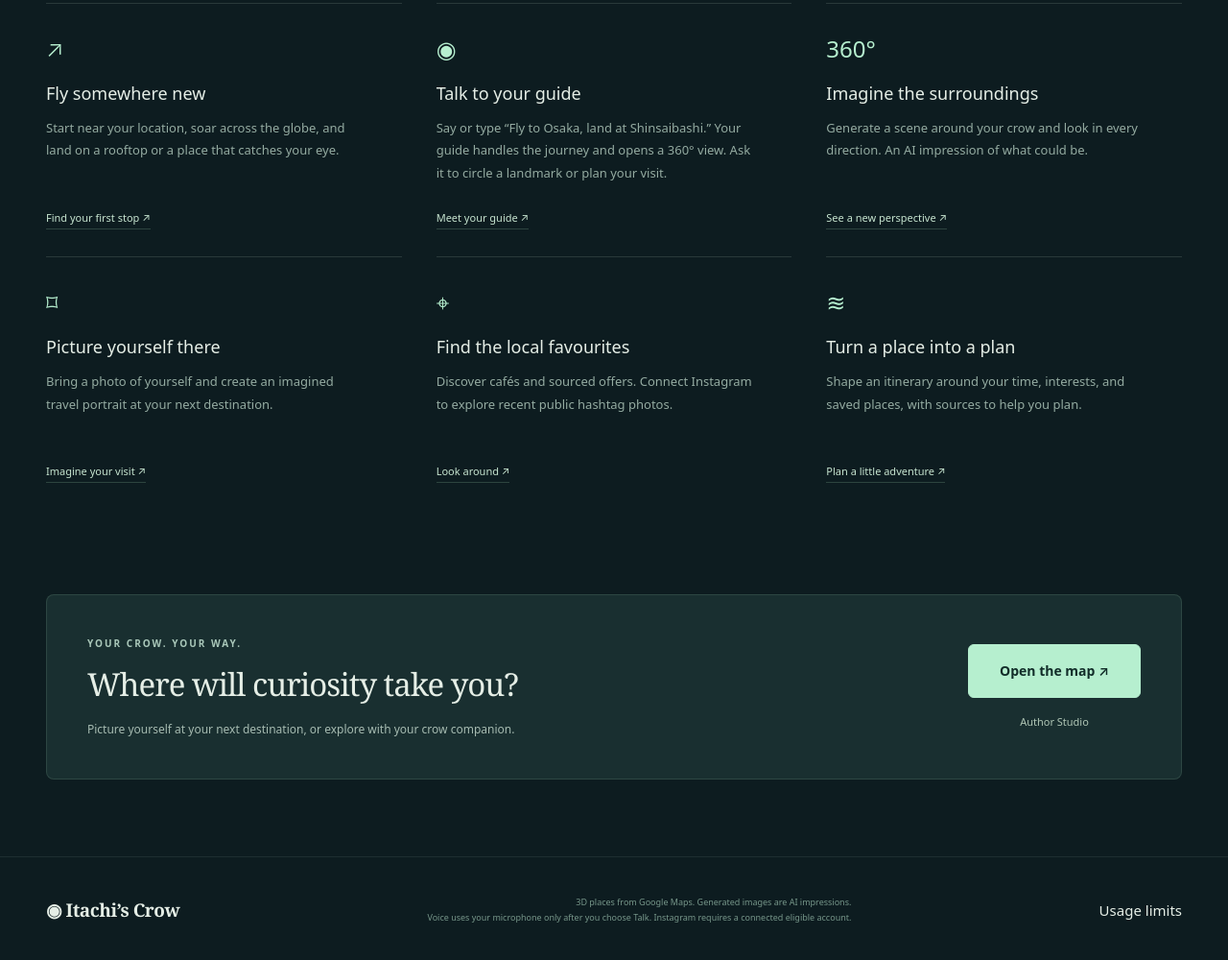
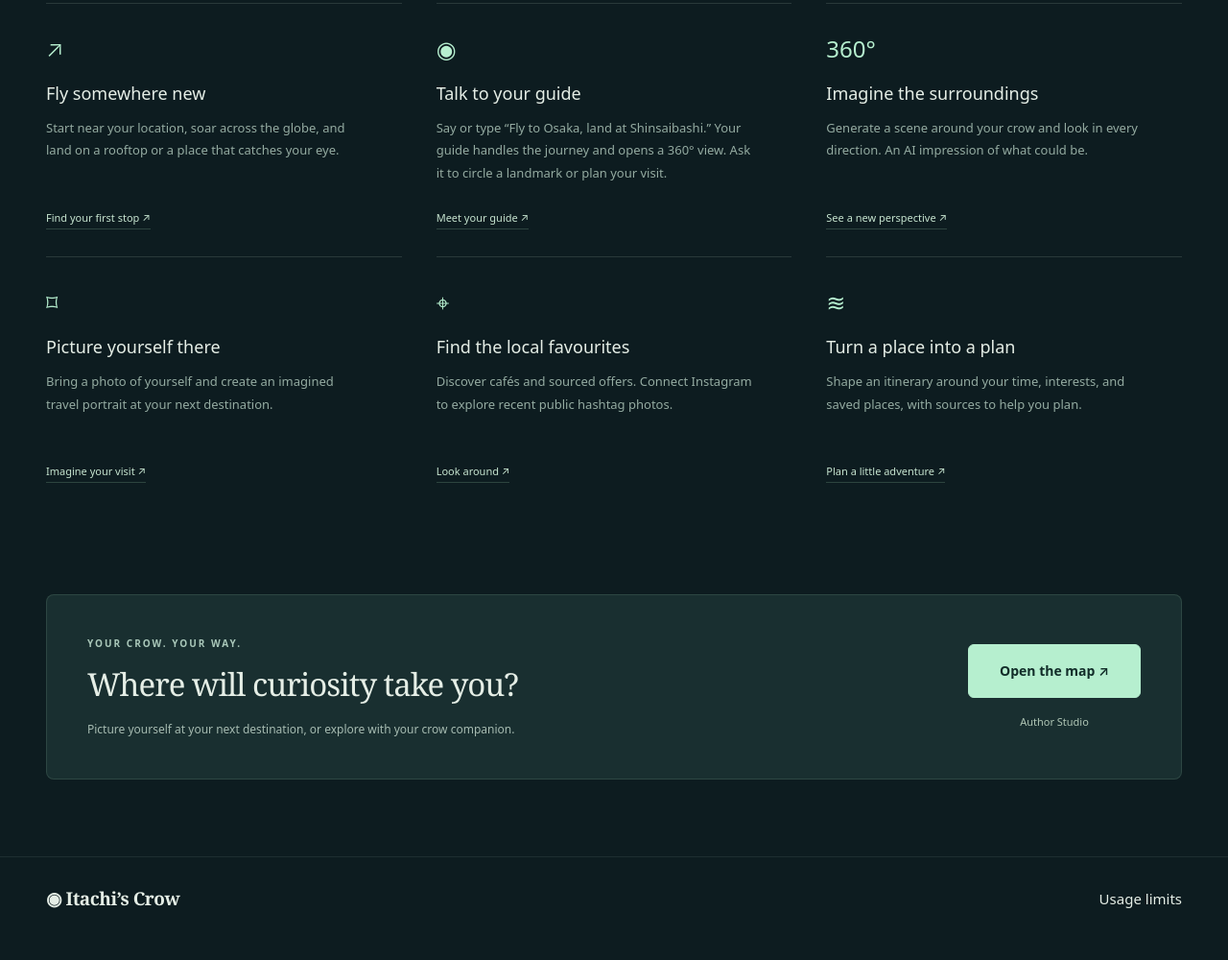
Before and after one commit to sayyidkhan/itachiscrow, a website: page dist/index.html in a window 1280 px wide. Shown: the part 1115-2115 px from the top of the page at 96% size. Drawn offline with Linux system fonts and the light colour scheme.

Commit message:
Remove landing footer disclaimer

```diff
--- a/dist/index.html
+++ b/dist/index.html
@@ -20,5 +20,5 @@
 </div></section>
 <section class="closing"><div><p class="eyebrow">YOUR CROW. YOUR WAY.</p><h2>Where will curiosity take you?</h2><p>Picture yourself at your next destination, or explore with your crow companion.</p></div><div class="closing-actions"><a class="button" href="explore.html">Open the map ↗</a><a class="quiet-link" href="customise.html">Author Studio</a></div></section>
 </main>
-<footer><a class="wordmark" href="index.html">◉ Itachi’s Crow</a><p>3D places from Google Maps. Generated images are AI impressions.<br>Voice uses your microphone only after you choose Talk. Instagram requires a connected eligible account.</p><a href="usage-limits.html">Usage limits</a></footer>
+<footer><a class="wordmark" href="index.html">◉ Itachi’s Crow</a><a href="usage-limits.html">Usage limits</a></footer>
 </body></html>
```
